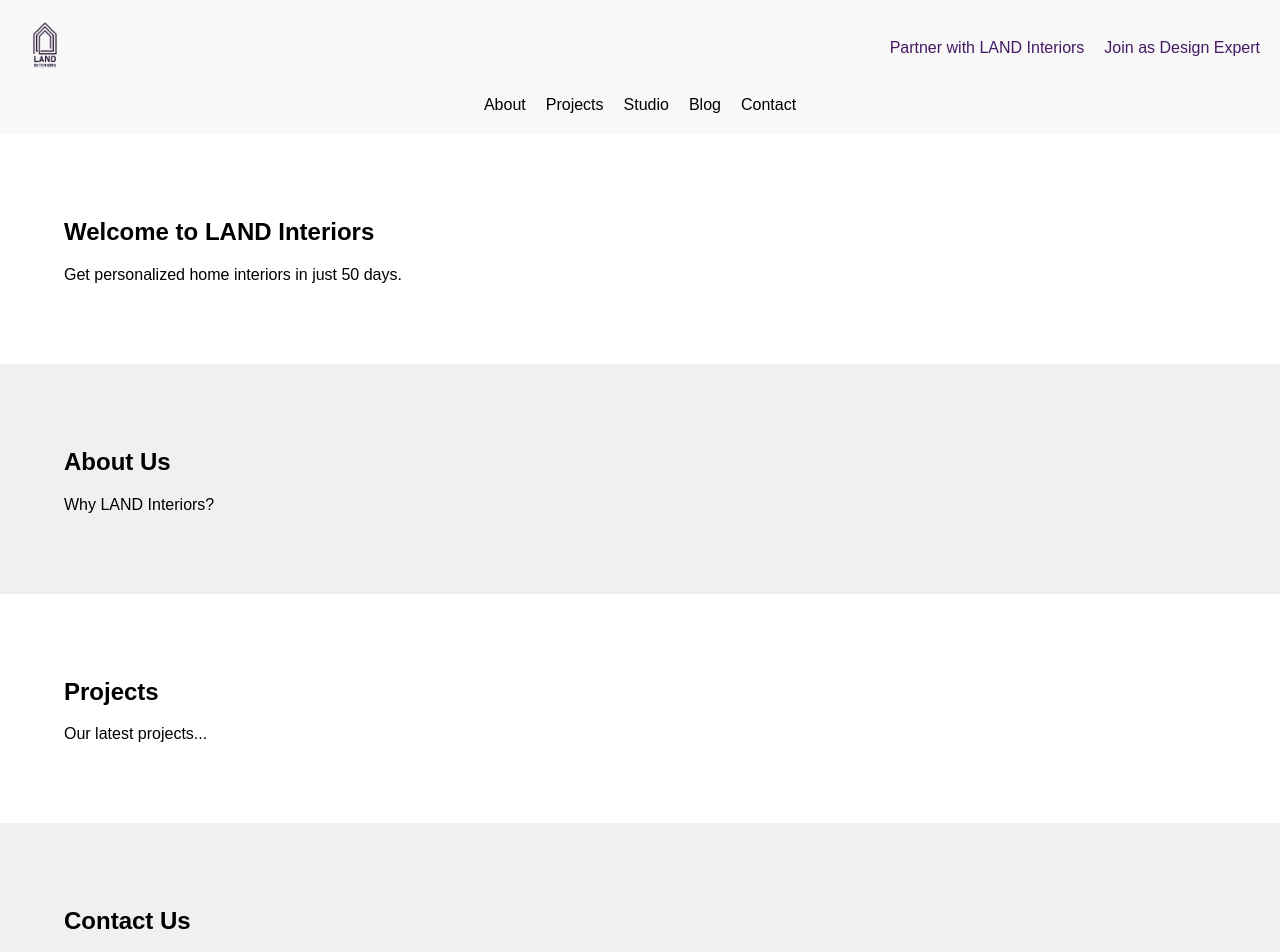
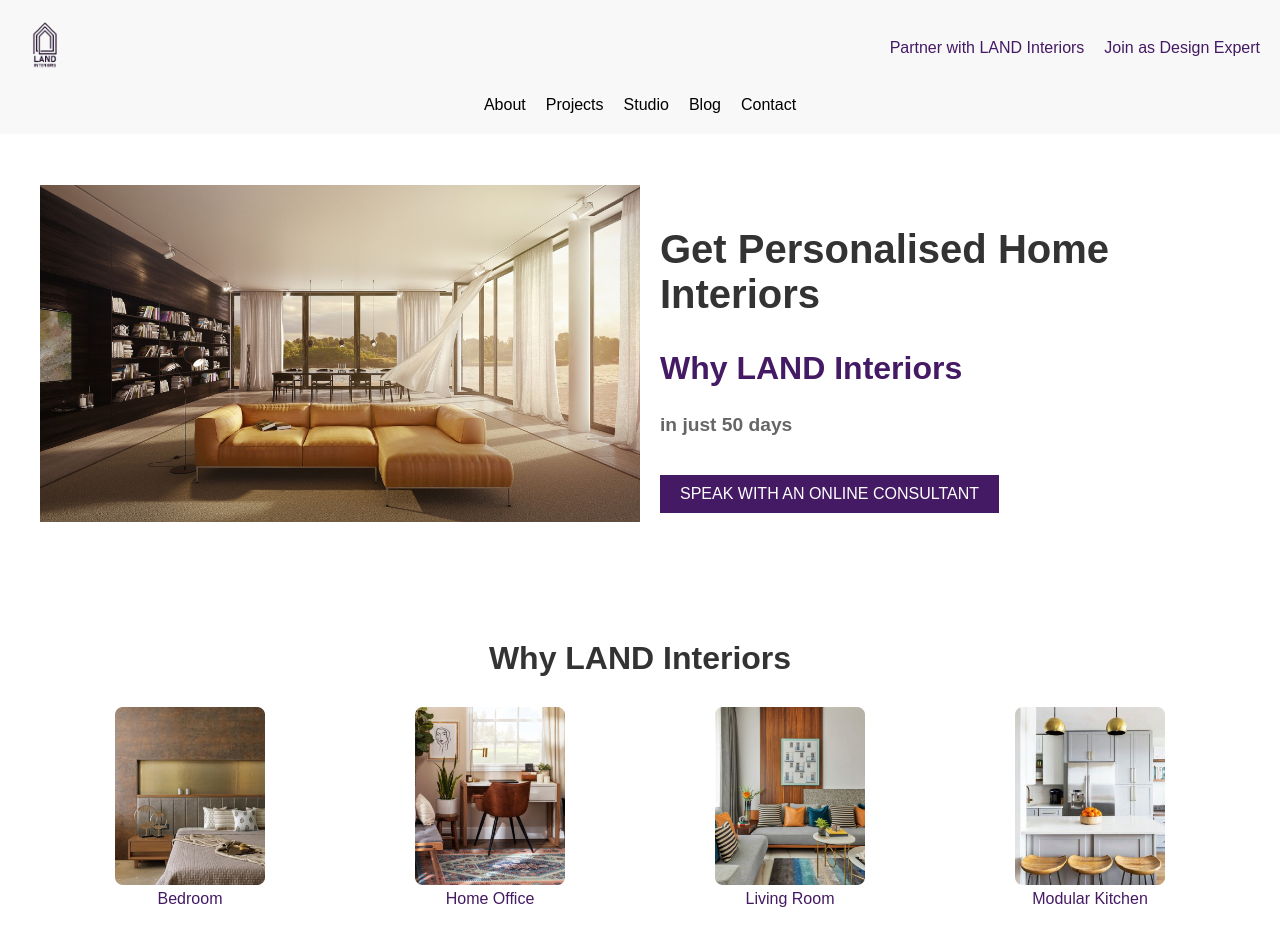
Before and after one commit to abuelkheir/OnePageWebsite-ReactJS, a React (Create React App) app in the folder Application/cobergsite/: page / in a window 1280 px wide. Shown: the top 952 px of the page. Built offline with nearby package versions, Linux system fonts and the light colour scheme.

Commit message:
Updated plan , finished WhatWeDo section off to other sections in a more organized way

```diff
--- a/Application/cobergsite/src/App.js
+++ b/Application/cobergsite/src/App.js
@@ -1,15 +1,16 @@
-// src/App.js
 import React from 'react';
 import GlobalStyle from './Styles/GlobalStyle';
 import Header from './Components/Header';
-import MainContent from './Components/MainContent';
+import MainSection from './Components/MainSection';
+
 
 function App() {
   return (
     <>
       <GlobalStyle />
       <Header />
-      <MainContent />
+      <MainSection />
+
     </>
   );
 }
--- a/Application/cobergsite/src/Components/MainContent.js
+++ /dev/null
@@ -1,22 +0,0 @@
-// src/components/MainContent.js
-import React from 'react';
-import Section from './Section';
-
-const MainContent = () => (
-  <div>
-    <Section id="home" title="Welcome to LAND Interiors">
-      <p>Get personalized home interiors in just 50 days.</p>
-    </Section>
-    <Section id="about" title="About Us" bg="#f0f0f0">
-      <p>Why LAND Interiors?</p>
-    </Section>
-    <Section id="projects" title="Projects">
-      <p>Our latest projects...</p>
-    </Section>
-    <Section id="contact" title="Contact Us" bg="#f0f0f0">
-      <p>Contact us at: landinteriors@gmail.com</p>
-    </Section>
-  </div>
-);
-
-export default MainContent;
--- /dev/null
+++ b/Application/cobergsite/src/Components/MainSection.js
@@ -0,0 +1,139 @@
+import React from 'react';
+import styled from 'styled-components';
+
+import mainImage from '../Asssets/HeaderImages/HeaderImage.png';
+
+// Check a better way for import
+import BedroomImg from '../Asssets/WhatWeDoImages/Bedroom.png';
+import HomeOfficeImg from '../Asssets/WhatWeDoImages/HomeOffice.png';
+import LivingRoomImg from '../Asssets/WhatWeDoImages/LivingRoom.png';
+import ModularKitchenImg from '../Asssets/WhatWeDoImages/ModularKitchen.png';
+
+const MainSectionContainer = styled.section`
+  padding: 40px 20px;
+  display: flex;
+  flex-direction: column;
+  align-items: center;
+  background-color: #fff;
+`;
+
+const ImageTextContainer = styled.div`
+  display: flex;
+  align-items: center;
+  width: 100%;
+  max-width: 1200px;
+  margin-bottom: 40px;
+`;
+
+const MainImage = styled.img`
+  width: 50%;
+  height: auto;
+`;
+
+const MainText = styled.div`
+  width: 50%;
+  padding: 20px;
+  text-align: left;
+`;
+
+const Title = styled.h1`
+  font-size: 2.5rem;
+  color: #333;
+`;
+
+const Subtitle = styled.h2`
+  font-size: 2rem;
+  color: #451a64;
+  margin-top: 10px;
+`;
+
+const Description = styled.p`
+  font-size: 1.2rem;
+  color: #666;
+  margin-top: 10px;
+  font-weight: bold;
+`;
+
+const ConsultantButton = styled.button`
+  margin-top: 20px;
+  padding: 10px 20px;
+  font-size: 1rem;
+  color: #fff;
+  background-color: #451a64;
+  border: none;
+  cursor: pointer;
+`;
+
+const WhyLandInteriorsContainer = styled.div`
+  width: 100%;
+  max-width: 1200px;
+  text-align: center;
+  padding: 40px 20px;
+`;
+
+const WhyLandTitle = styled.h2`
+  font-size: 2rem;
+  color: #333;
+  margin-bottom: 20px;
+`;
+
+const LogosContainer = styled.div`
+  display: flex;
+  justify-content: space-around;
+  flex-wrap: wrap;
+`;
+
+const LogoItemContainer = styled.div`
+  display: flex;
+  flex-direction: column;
+  align-items: center;
+  margin: 10px;
+`;
+
+const LogoItem = styled.img`
+  width: 150px;
+  height: auto;
+`;
+
+const ImageSubtitle = styled.p`
+  font-size: 1rem;
+  color: #451a64;
+  margin-top: 5px;
+`;
+
+const images = [
+  { src: BedroomImg, alt: 'Bedroom', label: 'Bedroom'},
+  { src: HomeOfficeImg, alt: 'Home Office', label: 'Home Office'},
+  { src: LivingRoomImg, alt: 'Living Room', label: 'Living Room' },
+  { src: ModularKitchenImg, alt: 'Modular Kitchen', label: 'Modular Kitchen' }
+];
+
+const MainSection = () => {
+  return (
+    <MainSectionContainer>
+      <ImageTextContainer>
+        <MainImage src={mainImage} alt="Main" />
+        <MainText>
+          <Title>Get Personalised Home Interiors</Title>
+          <Subtitle>Why LAND Interiors</Subtitle>
+          <Description>in just 50 days</Description>
+          <ConsultantButton>SPEAK WITH AN ONLINE CONSULTANT</ConsultantButton>
+        </MainText>
+      </ImageTextContainer>
+      <WhyLandInteriorsContainer>
+        <WhyLandTitle>Why LAND Interiors</WhyLandTitle>
+        <LogosContainer>
+          {images.map((image, index) => (
+            <LogoItemContainer key={index}>
+              <LogoItem src={image.src} alt={image.alt} />
+              <ImageSubtitle>{image.label}</ImageSubtitle>
+              {image.subtitle && <ImageSubtitle>{image.subtitle}</ImageSubtitle>}
+            </LogoItemContainer>
+          ))}
+        </LogosContainer>
+      </WhyLandInteriorsContainer>
+    </MainSectionContainer>
+  );
+};
+
+export default MainSection;
```
Also changed, not shown: 1 other file (tests, documents, lock files or other folders).
